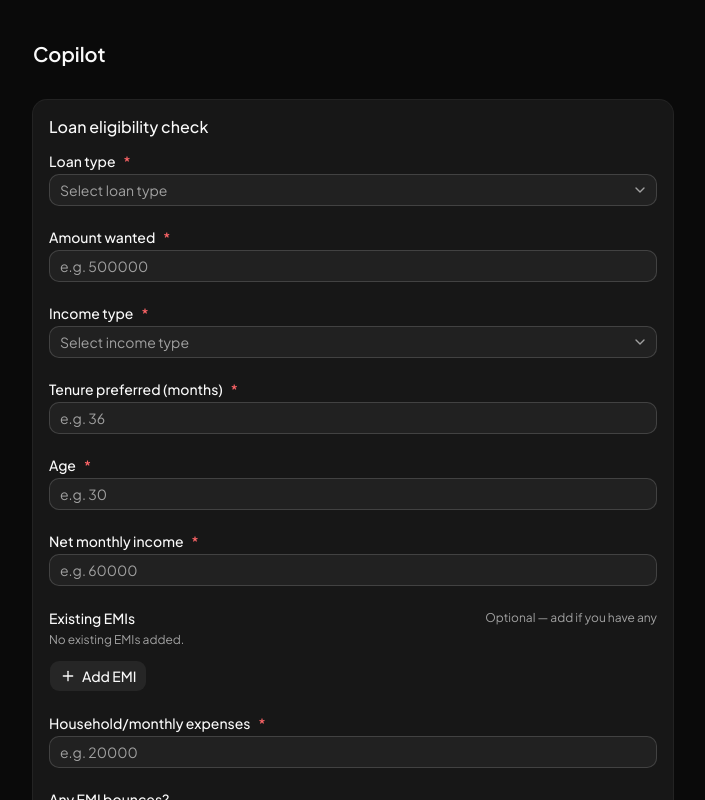
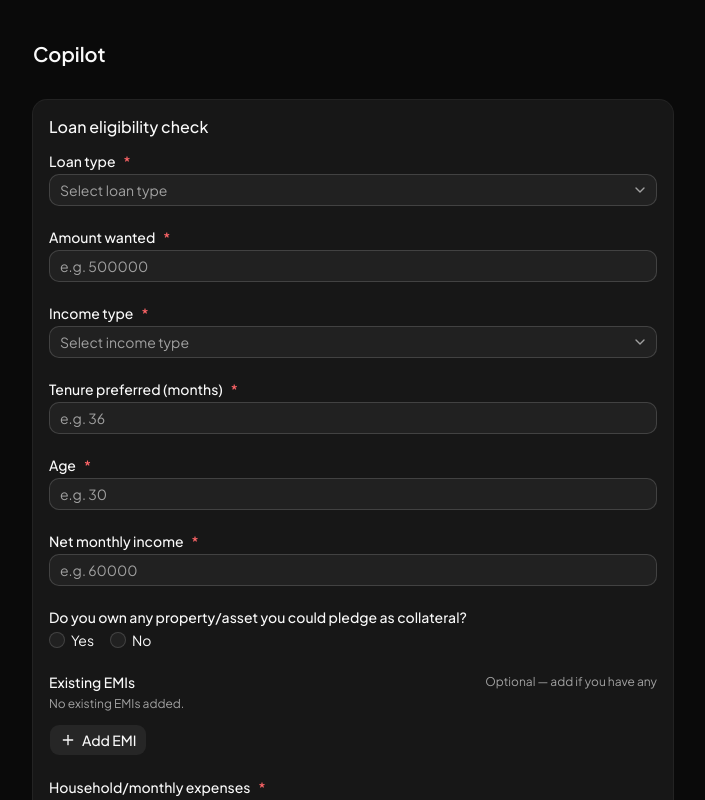
Before and after one commit to steverogersX/Copilot, a Next.js app: page / in a window 1280 px wide. Shown: the top 800 px of the page, without its empty margins (287-992 px from the left). Built offline with nearby package versions, Linux system fonts and the light colour scheme.

Commit message:
Add collateral fields and validation to loan eligibility form

```diff
--- a/src/components/LoanEligibilityForm.tsx
+++ b/src/components/LoanEligibilityForm.tsx
@@ -56,6 +56,10 @@ const defaultValues: LoanFormValues = {
   highCostDebtAmount: "",
   creditScore: "",
   creditScoreUnknown: false,
+  hasCollateral: "",
+  collateralValue: "",
+  collateralAlreadyPledged: "",
+  collateralOutstandingAmount: "",
 };
 
 const fieldWrapper = "flex flex-col gap-1.5";
@@ -441,6 +445,140 @@ export default function LoanEligibilityForm() {
                   <p className={errorClass}>
                     {field.state.meta.errors.join(", ")}
                   </p>
+                )}
+              </div>
+            )}
+          </form.Field>
+
+          {/* 6b. Collateral - adaptive branch: no collateral -> stop, else
+              value -> already pledged? -> outstanding amount. */}
+          <form.Field name="hasCollateral">
+            {(field) => (
+              <div className={fieldWrapper}>
+                <Label>
+                  Do you own any property/asset you could pledge as
+                  collateral?
+                </Label>
+                <RadioGroup
+                  name={field.name}
+                  value={field.state.value || null}
+                  onValueChange={(value) =>
+                    field.handleChange((value as "yes" | "no") ?? "")
+                  }
+                  className="flex flex-row gap-4"
+                >
+                  <label className="flex items-center gap-1.5 text-sm cursor-pointer">
+                    <RadioGroupItem value="yes" />
+                    Yes
+                  </label>
+                  <label className="flex items-center gap-1.5 text-sm cursor-pointer">
+                    <RadioGroupItem value="no" />
+                    No
+                  </label>
+                </RadioGroup>
+
+                {field.state.value === "yes" && (
+                  <div className="mt-1 flex flex-col gap-4">
+                    <form.Field name="collateralValue">
+                      {(valueField) => (
+                        <div className={`${fieldWrapper} sm:max-w-[50%]`}>
+                          <Label htmlFor={valueField.name}>
+                            Estimated value of that asset
+                            <Required />
+                          </Label>
+                          <Input
+                            id={valueField.name}
+                            name={valueField.name}
+                            type="number"
+                            min={1}
+                            inputMode="numeric"
+                            placeholder="e.g. 2000000"
+                            value={valueField.state.value}
+                            onBlur={valueField.handleBlur}
+                            onKeyDown={blockNonDigitKeys}
+                            onChange={(e) =>
+                              valueField.handleChange(
+                                onlyDigits(e.target.value)
+                              )
+                            }
+                          />
+                          {valueField.state.meta.errors.length > 0 && (
+                            <p className={errorClass}>
+                              {valueField.state.meta.errors.join(", ")}
+                            </p>
+                          )}
+                        </div>
+                      )}
+                    </form.Field>
+
+                    <form.Field name="collateralAlreadyPledged">
+                      {(pledgedField) => (
+                        <div className={fieldWrapper}>
+                          <Label>
+                            Is it already pledged against any existing loan?
+                          </Label>
+                          <RadioGroup
+                            name={pledgedField.name}
+                            value={pledgedField.state.value || null}
+                            onValueChange={(value) =>
+                              pledgedField.handleChange(
+                                (value as "yes" | "no") ?? ""
+                              )
+                            }
+                            className="flex flex-row gap-4"
+                          >
+                            <label className="flex items-center gap-1.5 text-sm cursor-pointer">
+                              <RadioGroupItem value="yes" />
+                              Yes
+                            </label>
+                            <label className="flex items-center gap-1.5 text-sm cursor-pointer">
+                              <RadioGroupItem value="no" />
+                              No
+                            </label>
+                          </RadioGroup>
+
+                          {pledgedField.state.value === "yes" && (
+                            <form.Field name="collateralOutstandingAmount">
+                              {(outstandingField) => (
+                                <div
+                                  className={`${fieldWrapper} mt-1 sm:max-w-[50%]`}
+                                >
+                                  <Label htmlFor={outstandingField.name}>
+                                    Outstanding amount on that existing loan
+                                    <Required />
+                                  </Label>
+                                  <Input
+                                    id={outstandingField.name}
+                                    name={outstandingField.name}
+                                    type="number"
+                                    min={1}
+                                    inputMode="numeric"
+                                    placeholder="e.g. 500000"
+                                    value={outstandingField.state.value}
+                                    onBlur={outstandingField.handleBlur}
+                                    onKeyDown={blockNonDigitKeys}
+                                    onChange={(e) =>
+                                      outstandingField.handleChange(
+                                        onlyDigits(e.target.value)
+                                      )
+                                    }
+                                  />
+                                  {outstandingField.state.meta.errors.length >
+                                    0 && (
+                                    <p className={errorClass}>
+                                      {outstandingField.state.meta.errors.join(
+                                        ", "
+                                      )}
+                                    </p>
+                                  )}
+                                </div>
+                              )}
+                            </form.Field>
+                          )}
+                        </div>
+                      )}
+                    </form.Field>
+                  </div>
                 )}
               </div>
             )}
--- a/src/types/loan-eligibility-form.ts
+++ b/src/types/loan-eligibility-form.ts
@@ -137,6 +137,10 @@ const baseLoanFormSchema = z.object({
   highCostDebtAmount: z.string(),
   creditScore: z.string(),
   creditScoreUnknown: z.boolean(),
+  hasCollateral: yesNoOptional,
+  collateralValue: z.string(),
+  collateralAlreadyPledged: yesNoOptional,
+  collateralOutstandingAmount: z.string(),
 });
 
 export const loanFormSchema = baseLoanFormSchema.superRefine((data, ctx) => {
@@ -183,6 +187,29 @@ export const loanFormSchema = baseLoanFormSchema.superRefine((data, ctx) => {
       path: ["highCostDebtAmount"],
     });
   }
+
+  // Adaptive collateral branch - only ask what applies:
+  // no collateral -> stop; collateral -> value; already pledged -> outstanding.
+  if (data.hasCollateral === "yes") {
+    if (!data.collateralValue || Number(data.collateralValue) <= 0) {
+      ctx.addIssue({
+        code: "custom",
+        message: "Enter the estimated value of the asset",
+        path: ["collateralValue"],
+      });
+    }
+    if (
+      data.collateralAlreadyPledged === "yes" &&
+      (!data.collateralOutstandingAmount ||
+        Number(data.collateralOutstandingAmount) <= 0)
+    ) {
+      ctx.addIssue({
+        code: "custom",
+        message: "Enter the outstanding amount on the existing loan",
+        path: ["collateralOutstandingAmount"],
+      });
+    }
+  }
 });
 
 export type ExistingEmi = z.infer<typeof existingEmiSchema>;
```
